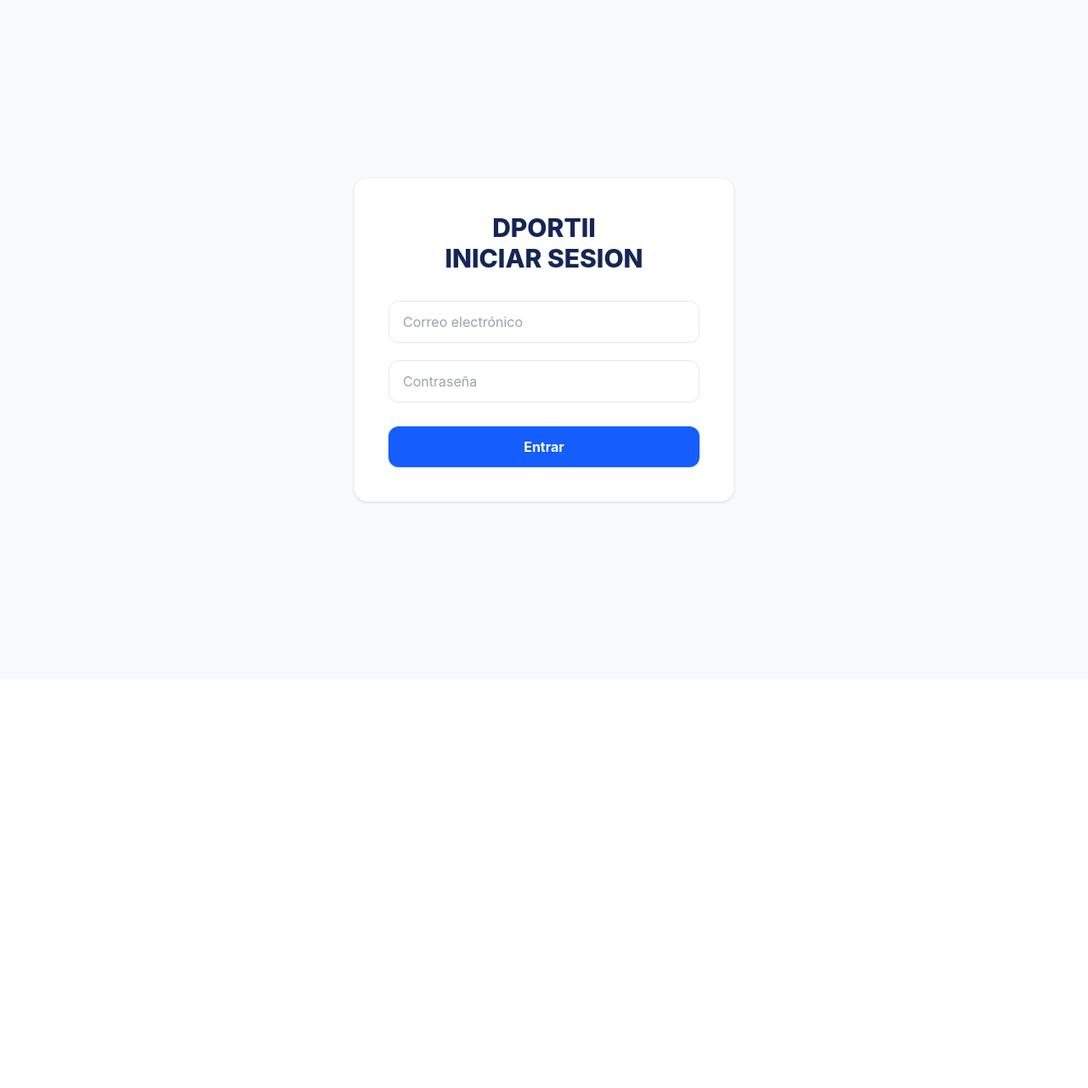
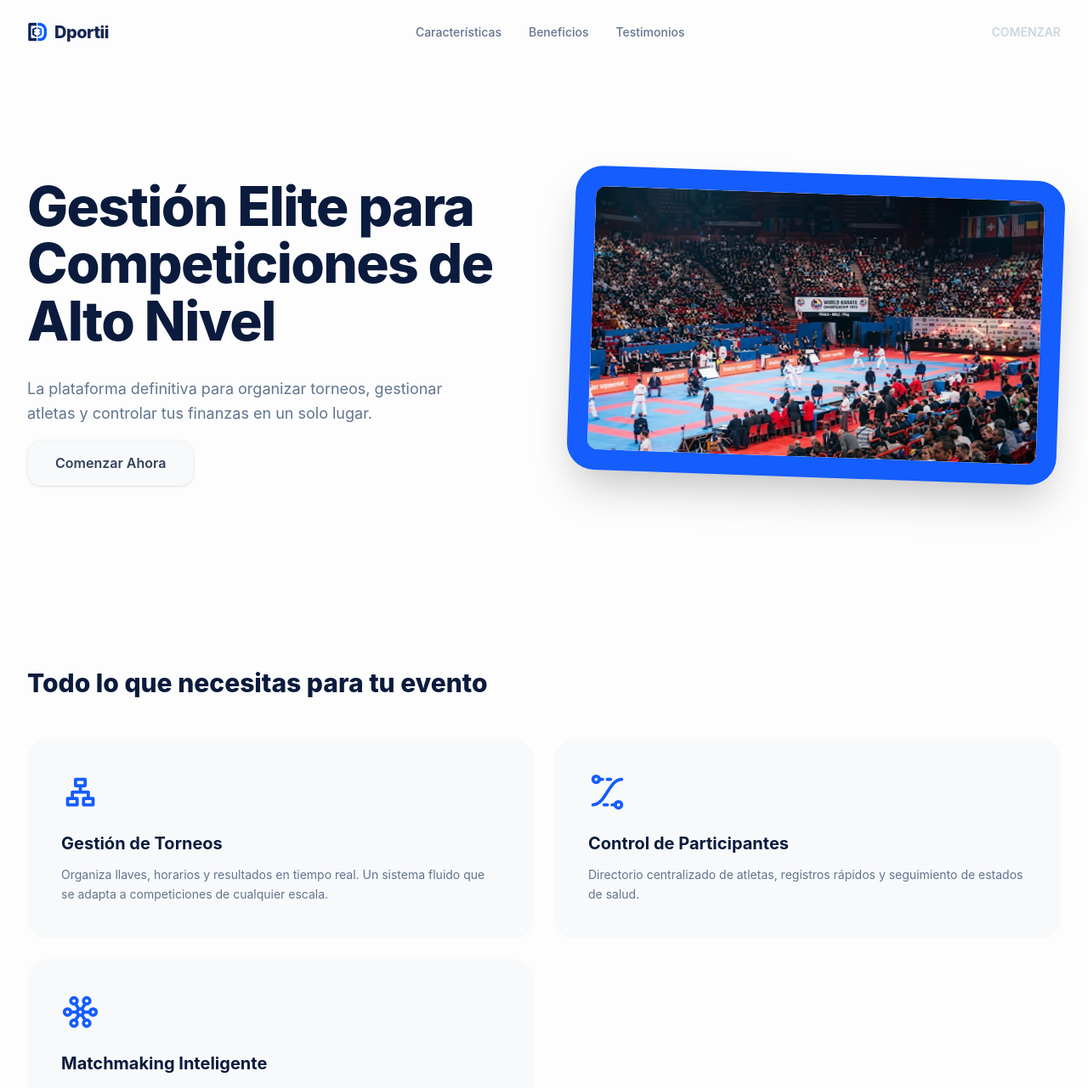
Before and after one commit to JesusLeos16/DportiiFront, a React (Vite) app in the folder DportiiFront/: page / in a window 1280 px wide. Shown: the top 1281 px of the page at 85% size. Before the commit the page ends 800 px from the top, so only its background shows below. Built offline with nearby package versions, Linux system fonts and the light colour scheme.

Commit message:
Sube landing page basica del proyecto

```diff
--- a/DportiiFront/src/App.jsx
+++ b/DportiiFront/src/App.jsx
@@ -22,6 +22,7 @@ import { TournamentPage } from "./pages/TournamentPage";
 import { Navbar } from "./components/organisms/navbar";
 import { AcademyPage } from "./pages/AcademyPage";
 import { Routes, Route, Link } from "react-router-dom";
+import { LandingPage } from "./pages/LandingPage";
 import Login from "./pages/Login";
 import Dashboard from "./pages/Dashboard";
 import Users from "./pages/Users";
@@ -31,7 +32,8 @@ export default function App() {
   return (
     <div>
       <Routes>
-        <Route path="/" element={<Login />} />
+        <Route path="/" element={<LandingPage />} />
+        <Route path="/login" element={<Login />} />
 
         <Route
           path="/torneos"
@@ -42,7 +44,6 @@ export default function App() {
             </ProtectedRoute>
           }
         />
-
         <Route
           path="/academias"
           element={
--- /dev/null
+++ b/DportiiFront/src/components/molecules/BenefitItem.jsx
@@ -0,0 +1,13 @@
+import { FiCheckCircle } from 'react-icons/fi';
+
+export const BenefitItem = ({ title, description }) => {
+  return (
+    <div className="flex gap-4">
+      <FiCheckCircle className="text-blue-600 w-6 h-6 shrink-0 mt-1" />
+      <div>
+        <h4 className="font-bold text-[#0B1B3D]">{title}</h4>
+        <p className="text-sm text-slate-500 mt-1">{description}</p>
+      </div>
+    </div>
+  );
+};
--- /dev/null
+++ b/DportiiFront/src/components/molecules/FeatureCard.jsx
@@ -0,0 +1,13 @@
+export const FeatureCard = ({ icon, title, description }) => {
+  return (
+    <div className="bg-[#F8F9FB] p-10 rounded-3xl">
+      <div className="text-blue-600 mb-6">
+        {icon}
+      </div>
+      <h3 className="text-xl font-bold text-[#0B1B3D] mb-3">{title}</h3>
+      <p className="text-slate-500 leading-relaxed text-sm">
+        {description}
+      </p>
+    </div>
+  );
+};
--- /dev/null
+++ b/DportiiFront/src/components/organisms/ExcellenceSection.jsx
@@ -0,0 +1,31 @@
+import { BenefitItem } from '../molecules/BenefitItem';
+
+export const ExcellenceSection = () => {
+  return (
+    <section id="beneficios" className="max-w-7xl mx-auto px-8 py-24 flex flex-col lg:flex-row items-center gap-16">
+      <div className="flex-1 w-full">
+        <div className="bg-[#0B131F] w-full h-400px rounded-[2.5rem] shadow-xl overflow-hidden flex items-center justify-center">
+           <img src="../../public/pelao.png" alt="" />
+        </div>
+      </div>
+
+      <div className="flex-1 space-y-8">
+        <h2 className="text-4xl font-extrabold text-[#0B1B3D]">Diseñado para la Excelencia</h2>
+        <div className="space-y-6">
+          <BenefitItem
+            title="Profesionalismo Absoluto"
+            description="Proyecta una imagen de élite ante tus participantes y patrocinadores."
+          />
+          <BenefitItem
+            title="Eficiencia Operativa"
+            description="Reduce el tiempo de gestión administrativa en un 60%."
+          />
+          <BenefitItem
+            title="Escalabilidad Ilimitada"
+            description="Desde torneos locales hasta circuitos internacionales."
+          />
+        </div>
+      </div>
+    </section>
+  );
+};
--- /dev/null
+++ b/DportiiFront/src/components/organisms/FeaturesGrid.jsx
@@ -0,0 +1,33 @@
+import { FeatureCard } from "../molecules/FeatureCard";
+import { RiOrganizationChart } from "react-icons/ri";
+import { TbEaseInOutControlPoints } from "react-icons/tb";
+import { TbTopologyStar3 } from "react-icons/tb";
+
+
+export const FeaturesGrid = () => {
+  return (
+    <section id="caracteristicas" className="max-w-7xl mx-auto px-8 py-24">
+      <h2 className="text-3xl font-extrabold text-[#0B1B3D] mb-12">
+        Todo lo que necesitas para tu evento
+      </h2>
+
+      <div className="grid md:grid-cols-2 gap-6">
+        <FeatureCard
+          icon={<RiOrganizationChart size={45}/>}
+          title="Gestión de Torneos"
+          description="Organiza llaves, horarios y resultados en tiempo real. Un sistema fluido que se adapta a competiciones de cualquier escala."
+        />
+        <FeatureCard
+          icon={<TbEaseInOutControlPoints size={45}/>}
+          title="Control de Participantes"
+          description="Directorio centralizado de atletas, registros rápidos y seguimiento de estados de salud."
+        />
+        <FeatureCard
+          icon={<TbTopologyStar3 size={45}/>}
+          title="Matchmaking Inteligente"
+          description="Generación automática de llaves y emparejamientos equitativos basados en algoritmos avanzados."
+        />
+      </div>
+    </section>
+  );
+};
--- /dev/null
+++ b/DportiiFront/src/components/organisms/Footer.jsx
@@ -0,0 +1,22 @@
+export const Footer = () => {
+  return (
+    <>
+      <section className="bg-[#F4F5F7] py-32 text-center px-8 border-b border-gray-200">
+        <h2 className="text-5xl font-extrabold text-[#0B1B3D] mb-8 tracking-tight">
+          Lleva tu organización al <br className="hidden md:block"/> siguiente nivel.
+        </h2>
+        <button className="px-10 py-4 bg-white text-slate-700 font-bold rounded-2xl shadow-sm border border-gray-100 hover:bg-gray-50 transition-all">
+          Prueba Gratis
+        </button>
+      </section>
+
+      <footer className="bg-[#F4F5F7] px-8 py-10 flex flex-col md:flex-row items-center justify-between gap-6">
+        <div className="flex flex-col items-center md:items-start gap-2">
+          <span className="font-bold text-slate-900">Dportii</span>
+          <span className="text-xs text-slate-500">&copy; 2024 Dportii. Construido con amor por el kikin.</span>
+        </div>
+
+      </footer>
+    </>
+  );
+};
--- /dev/null
+++ b/DportiiFront/src/components/organisms/HeroElite.jsx
@@ -0,0 +1,27 @@
+export const HeroElite = () => {
+  return (
+    <section className="relative max-w-7xl mx-auto px-8 py-20 lg:py-32 flex flex-col lg:flex-row items-center gap-16">
+      <div className="absolute top-0 right-0 w-800px h-800px bg-blue-50/50 rounded-full blur-3xl -z-10 translate-x-1/3 -translate-y-1/4"></div>
+
+      <div className="flex-1 space-y-8 z-10">
+        <h1 className="text-5xl lg:text-[4rem] leading-[1.05] font-extrabold text-[#0B1B3D] tracking-tight">
+          Gestión Elite para Competiciones de Alto Nivel
+        </h1>
+        <p className="text-lg text-slate-500 max-w-lg leading-relaxed">
+          La plataforma definitiva para organizar torneos, gestionar atletas y controlar tus finanzas en un solo lugar.
+        </p>
+        <a href="/login" className="px-8 py-4 bg-[#F8F9FA] hover:bg-gray-100 text-slate-700 font-semibold rounded-2xl shadow-sm border border-gray-100 transition-all">
+          Comenzar Ahora
+        </a>
+      </div>
+
+      <div className="flex-1 w-full relative">
+        <div className="bg-blue-600 p-4 lg:p-6 rounded-4xl shadow-2xl rotate-2 hover:rotate-0 transition-transform duration-500">
+          <div className="bg-white rounded-xl h-300px lg:h-400px w-full overflow-hidden shadow-inner flex items-center justify-center text-slate-300">
+                <img src="../../../public/hero.png" alt="" />
+          </div>
+        </div>
+      </div>
+    </section>
+  );
+};
--- /dev/null
+++ b/DportiiFront/src/components/organisms/LanNav.jsx
@@ -0,0 +1,20 @@
+export const LanNav = () => {
+  return (
+    <nav className="flex items-center justify-between px-8 py-6 max-w-7xl mx-auto">
+      <div className="flex items-center gap-2">
+        <div className="w-6 h-6 rounded-sm"><img src="../../public/favi2.png" alt="Dportii Logo" /></div>
+        <span className="text-xl font-extrabold text-blue-950 tracking-tight">Dportii</span>
+      </div>
+
+      <div className="hidden md:flex gap-8 text-sm font-medium text-slate-500">
+        <a href="#caracteristicas" className="hover:text-slate-900 transition-colors">Características</a>
+        <a href="#beneficios" className="hover:text-slate-900 transition-colors">Beneficios</a>
+        <a href="#testimonios" className="hover:text-slate-900 transition-colors">Testimonios</a>
+      </div>
+
+      <button className="text-sm font-semibold text-slate-300 hover:text-slate-600 transition-colors">
+        COMENZAR
+      </button>
+    </nav>
+  );
+};
--- /dev/null
+++ b/DportiiFront/src/components/organisms/Testimonial.jsx
@@ -0,0 +1,16 @@
+export const Testimonial = () => {
+  return (
+    <section id="testimonios" className="bg-[#F8F9FB] py-32 px-8 mt-12 text-center">
+      <div className="max-w-4xl mx-auto flex flex-col items-center">
+        <span className="text-6xl font-serif text-blue-200 mb-6">"</span>
+        <p className="text-3xl lg:text-4xl font-bold text-[#0B1B3D] leading-tight mb-12">
+          "Dportii transformó por completo cómo operamos. La claridad y precisión de la plataforma nos permite enfocarnos en lo que realmente importa <br></br> el deporte."
+        </p>
+        <h5 className="font-bold text-slate-900">-Un completo random</h5>
+        <p className="text-xs text-slate-400 font-bold uppercase tracking-widest mt-1">
+          Director de Operaciones de una liga de MMA bien pata
+        </p>
+      </div>
+    </section>
+  );
+};
--- /dev/null
+++ b/DportiiFront/src/pages/LandingPage.jsx
@@ -0,0 +1,20 @@
+import React from 'react';
+import { LanNav } from '../components/organisms/LanNav';
+import { HeroElite } from '../components/organisms/HeroElite';
+import { FeaturesGrid } from '../components/organisms/FeaturesGrid';
+import { ExcellenceSection } from '../components/organisms/ExcellenceSection';
+import { Testimonial } from '../components/organisms/Testimonial';
+import { Footer } from '../components/organisms/Footer';
+
+export const LandingPage = () => {
+  return (
+    <div className="min-h-screen bg-[#FDFDFD] font-sans text-slate-800">
+      <LanNav />
+      <HeroElite />
+      <FeaturesGrid />
+      <ExcellenceSection />
+      <Testimonial />
+      <Footer />
+    </div>
+  );
+};
--- a/DportiiFront/src/pages/TournamentPage.jsx
+++ b/DportiiFront/src/pages/TournamentPage.jsx
@@ -6,6 +6,7 @@ import { TournamentForm } from "../components/organisms/TournamentForm";
 
 export const TournamentPage = () => {
   const [tournaments, setTournaments] = useState([
+    //pruebasasasasassa
      { name: "Torneo de fortnite puro pro cawn", Date: "2006-07-16" },
      { name: "Torneo de fortnite para mancos", Date: "0000-00-00" },
   ]);
```
Also changed, not shown: DportiiFront/public/hero.png (added), DportiiFront/public/pelao.png (added).
